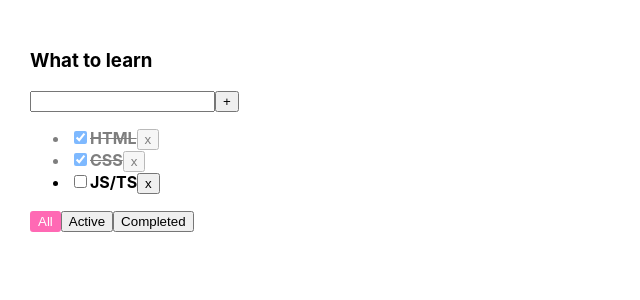
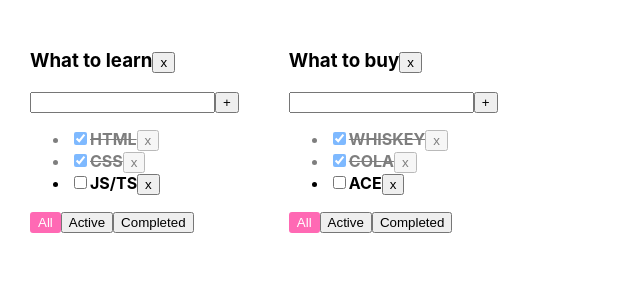
Before and after one commit to igor-minaev/todolist-ts, a React (Create React App) app: page / in a window 1280 px wide. Shown: the top 300 px of the page, without its empty margins (0-640 px from the left). Built offline with nearby package versions, Linux system fonts and the light colour scheme.

Commit message:
Lesson 5

```diff
--- a/src/App.tsx
+++ b/src/App.tsx
@@ -5,35 +5,75 @@
 
 export type FilterValuesType = 'all' | 'active' | 'completed'
 
+type TodoListType = {
+    id: string
+    title: string
+    filter: FilterValuesType
+}
+
+type TasksStateType = {
+    [todolistId: string]: Array<TaskType>
+}
+
 function App() {
-    const todoListTitle: string = 'What to learn'
-    const [tasks, setTasks] = useState<Array<TaskType>>([
-        {id: v1(), title: 'HTML', isDone: true},
-        {id: v1(), title: 'CSS', isDone: true},
-        {id: v1(), title: 'JS/TS', isDone: false}
+    const todoListId_1 = v1()
+    const todoListId_2 = v1()
+
+    const [todoLists, setTodoLists] = useState<Array<TodoListType>>([
+        {id: todoListId_1, title: 'What to learn', filter: 'all'},
+        {id: todoListId_2, title: 'What to buy', filter: 'all'}
     ])
 
-    const [filter, setFilter] = useState<FilterValuesType>('all')
+    const [tasks, setTasks] = useState<TasksStateType>({
+        [todoListId_1]: [
+            {id: v1(), title: 'HTML', isDone: true},
+            {id: v1(), title: 'CSS', isDone: true},
+            {id: v1(), title: 'JS/TS', isDone: false}
+        ],
+        [todoListId_2]: [
+            {id: v1(), title: 'WHISKEY', isDone: true},
+            {id: v1(), title: 'COLA', isDone: true},
+            {id: v1(), title: 'ACE', isDone: false}
+        ]
+    })
 
-    const removeTask = (taskId: string) => {
-        setTasks(tasks.filter(task => task.id !== taskId))
+    console.log(tasks)
+
+
+    /* const todoListTitle: string = 'What to learn'
+     const [tasks, setTasks] = useState<Array<TaskType>>([
+         {id: v1(), title: 'HTML', isDone: true},
+         {id: v1(), title: 'CSS', isDone: true},
+         {id: v1(), title: 'JS/TS', isDone: false}
+     ])*/
+
+    /* const [filter, setFilter] = useState<FilterValuesType>('all')*/
+
+    const removeTodolist = (todoListsId: string) => {
+        setTodoLists(todoLists.filter(tl => tl.id !== todoListsId))
+        delete tasks[todoListsId]
+        setTasks({...tasks})
     }
 
-    const changeFilter = (filter: FilterValuesType) => {
-        setFilter(filter)
+    const removeTask = (todoListId: string, taskId: string) => {
+        setTasks({...tasks, [todoListId]: tasks[todoListId].filter(t => t.id !== taskId)})
     }
 
-    const addTask = (title: string) => {
+    const changeTodoListFilter = (todoListId: string, filter: FilterValuesType) => {
+        setTodoLists(todoLists.map(tl => tl.id === todoListId ? {...tl, filter} : tl))
+    }
+
+    const addTask = (todoListId: string, title: string) => {
         const newTask: TaskType = {
             id: v1(),
             title: title,
             isDone: false
         }
-        setTasks([newTask, ...tasks])
+        setTasks({...tasks, [todoListId]: [newTask, ...tasks[todoListId]]})
     }
 
-    const changeTaskStatus = (taskId: string, isDone: boolean) => {
-        setTasks(tasks.map(t => t.id === taskId ? {...t, isDone} : t))
+    const changeTaskStatus = (todoListId: string, taskId: string, isDone: boolean) => {
+        setTasks({...tasks, [todoListId]: tasks[todoListId].map(t => t.id === taskId ? {...t, isDone} : t)})
     }
 
     const getFilteredTasksForRender = (tasks: Array<TaskType>, filter: FilterValuesType): Array<TaskType> => {
@@ -47,19 +87,28 @@
         }
     }
 
+    const todoListComponents = todoLists.length ? todoLists.map(tl => {
+        const filteredTasksForRender: Array<TaskType> = getFilteredTasksForRender(tasks[tl.id], tl.filter)
+        return (
+            <TodoList
+                key={tl.id}
+                todoListId={tl.id}
+                title={tl.title}
+                filter={tl.filter}
+                tasks={filteredTasksForRender}
+                removeTask={removeTask}
+                changeTodoListFilter={changeTodoListFilter}
+                addTask={addTask}
+                changeTaskStatus={changeTaskStatus}
+                removeTodolist={removeTodolist}/>
+        )
+    })
+        : <span>Create your first todolist!</span>
 
-    const filteredTasksForRender: Array<TaskType> = getFilteredTasksForRender(tasks, filter)
 
     return (
         <div className="App">
-            <TodoList
-                title={todoListTitle}
-                filter={filter}
-                tasks={filteredTasksForRender}
-                removeTask={removeTask}
-                changeFilter={changeFilter}
-                addTask={addTask}
-                changeTaskStatus={changeTaskStatus}/>
+            {todoListComponents}
         </div>
     );
 }
--- a/src/TodoList.tsx
+++ b/src/TodoList.tsx
@@ -2,13 +2,15 @@
 import {FilterValuesType} from "./App";
 
 type TodoListPropsType = {
+    todoListId: string
     title: string
     filter: FilterValuesType
     tasks: Array<TaskType>
-    removeTask: (taskId: string) => void
-    changeFilter: (filter: FilterValuesType) => void
-    addTask: (title: string) => void
-    changeTaskStatus: (taskId: string, isDone: boolean) => void
+    removeTask: (todoListId: string, taskId: string) => void
+    changeTodoListFilter: (todoListId: string, filter: FilterValuesType) => void
+    addTask: (todoListId: string, title: string) => void
+    changeTaskStatus: (todoListId: string, taskId: string, isDone: boolean) => void
+    removeTodolist: (todoListsId: string) => void
 }
 
 export type TaskType = {
@@ -24,8 +26,8 @@
 
     const tasksItems = props.tasks.length ?
         props.tasks.map((task) => {
-            const removeTask = () => props.removeTask(task.id)
-            const changeTaskStatus = (e: ChangeEvent<HTMLInputElement>) => props.changeTaskStatus(task.id, e.currentTarget.checked)
+            const removeTask = () => props.removeTask(props.todoListId, task.id)
+            const changeTaskStatus = (e: ChangeEvent<HTMLInputElement>) => props.changeTaskStatus(props.todoListId, task.id, e.currentTarget.checked)
             const taskClass = task.isDone ? 'task done' : 'task'
 
             return (
@@ -41,7 +43,7 @@
     const addTask = () => {
         const trimmedTitle = title.trim()
         if (trimmedTitle !== '') {
-            props.addTask(trimmedTitle)
+            props.addTask(props.todoListId, trimmedTitle)
         } else {
             setError(true)
         }
@@ -53,16 +55,19 @@
         setTitle(e.currentTarget.value)
     }
     const onKeyDownHandler = (e: KeyboardEvent<HTMLInputElement>) => e.key === 'Enter' && addTask()
+    const removeTodoList = () => props.removeTodolist(props.todoListId)
 
-
-    const handlerCreator = (filter: FilterValuesType) => () => props.changeFilter(filter)
+    const handlerCreator = (filter: FilterValuesType) => () => props.changeTodoListFilter(props.todoListId, filter)
     const errorMessage = error && <p style={{color: 'red', fontWeight: 'bold', margin: '0'}}>Title is required</p>
     const inputErrorClass = error ? 'input-error' : ''
 
 
     return (
         <div>
-            <h3>{props.title}</h3>
+            <h3>
+                {props.title}
+                <button onClick={removeTodoList}>x</button>
+            </h3>
             <div>
                 <input className={inputErrorClass} value={title} onChange={onChangeHandler}
                        onKeyDown={onKeyDownHandler}
```
